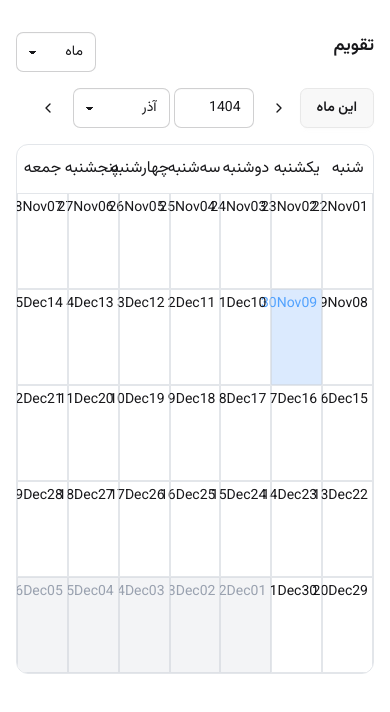
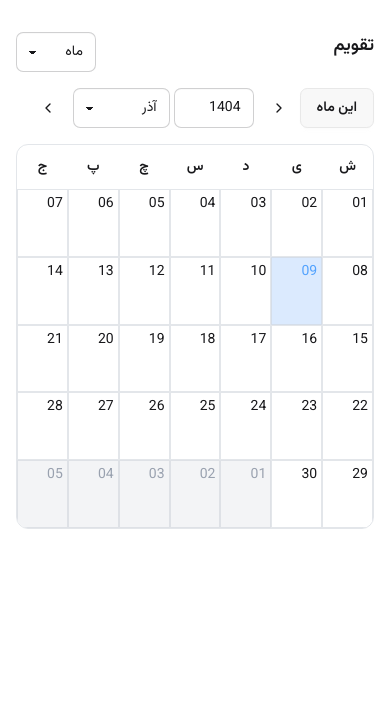
Before and after one commit to mandanaD/jalali-appointment-calendar, a React (Vite) app: page / in a window 390 px wide. Shown: the top 712 px of the page. Built offline with nearby package versions, Linux system fonts and the light colour scheme.

Commit message:
feat: increase h in small sizes

```diff
--- a/src/components/Month/MonthDisplay.tsx
+++ b/src/components/Month/MonthDisplay.tsx
@@ -30,7 +30,15 @@ const MonthDisplay = ({currentDate, today, setCurrentDate, setView}: {
     return (
         <div className="grid grid-cols-7 border border-gray-300/60 rounded-xl overflow-hidden">
             {WEEK_DAYS.map(d => (
-                <div key={d.key} className="py-3 text-center text-base">{d.name}</div>
+                <div key={d.key} className="py-3 text-center text-sm sm:text-bas font-semibold">
+                      <span className={"hidden sm:inline"}>
+                                {d.name}
+                                </span>
+                    <span className={"sm:hidden inline"}>
+                               {d.short}
+                                </span>
+                </div>
+
             ))}
             {gridDays.map((day) => {
                 const isCurrentMonth =
@@ -42,14 +50,14 @@ const MonthDisplay = ({currentDate, today, setCurrentDate, setView}: {
                         onClick={() => handleCellClick(day)}
                         key={day.toISOString()}
                         className={`
-          h-24 border border-gray-300/60 p-1 text-sm flex justify-between cursor-pointer
+          aspect-6/8 sm:aspect-auto sm:h-24 border border-gray-300/60 p-1 text-sm flex justify-between cursor-pointer
           ${isCurrentMonth ? "" : "bg-gray-100 text-gray-400"}
           ${isToday ? "!bg-blue-100 !text-blue-400" : ""}
         `}>
                         <span>
                         {format(day, "dd")}
                         </span>
-                        <span>
+                        <span className={"sm:inline hidden"}>
                         {day.getDate()}
                             {gregorianMonths[day.getMonth()]}
                         </span>
--- a/src/components/Week/WeekDisplay.tsx
+++ b/src/components/Week/WeekDisplay.tsx
@@ -13,8 +13,7 @@ const WeekDisplay = ({today, currentDate}: {
 
     return (
         <div className="border border-gray-300/60 rounded-xl overflow-hidden w-full">
-            <div className="grid border-b border-gray-300/60"
-                 style={{gridTemplateColumns: `80px repeat(7, 1fr)`}}>
+            <div className="grid border-b border-gray-300/60 grid-cols-[60px_repeat(7,_1fr)] sm:grid-cols-[80px_repeat(7,_1fr)]">
                 <div className="border-l border-gray-300/60"/>
                 {daysOfWeek.map((day, i) => {
                     return (
@@ -22,8 +21,19 @@ const WeekDisplay = ({today, currentDate}: {
                             key={i}
                             className={` border-gray-300/60 py-4 text-center`}
                         >
-                            <div className="text-sm font-medium">
+                            <div className="text-sm font-medium hidden md:inline">
                                 {format(day, 'EEEE d MMMM')}
+                            </div>
+                            <div className="text-sm font-medium md:hidden flex flex-col gap-1">
+                                <span className={"hidden sm:inline"}>
+                                {format(day, 'EEEE')}
+                                </span>
+                                <span className={"sm:hidden inline"}>
+                                {format(day, 'EEEEE')}
+                                </span>
+                                <span>
+                                {format(day, 'd')}
+                                </span>
                             </div>
                         </div>
                     );
@@ -32,7 +42,7 @@ const WeekDisplay = ({today, currentDate}: {
                     {timeSlots.map((timeStep, index) => (
                         <div
                             key={index}
-                            className={`h-10 border border-gray-300/60 p-1 text-sm text-center`}>
+                            className={`h-8 sm:h-10 border border-gray-300/60 p-1 text-sm text-center`}>
                             {timeStep.display}
                         </div>
                     ))}
@@ -47,7 +57,7 @@ const WeekDisplay = ({today, currentDate}: {
                                         onClick={() => {
                                             console.log(day, timeStep)
                                         }}
-                                        className={`h-10 border-y border-gray-300/60 ${isToday && "bg-blue-100"}`}/>
+                                        className={`h-8 sm:h-10 border-y border-gray-300/60 ${isToday && "bg-blue-100"}`}/>
                                 ))}
                             </div>
                         )
```
